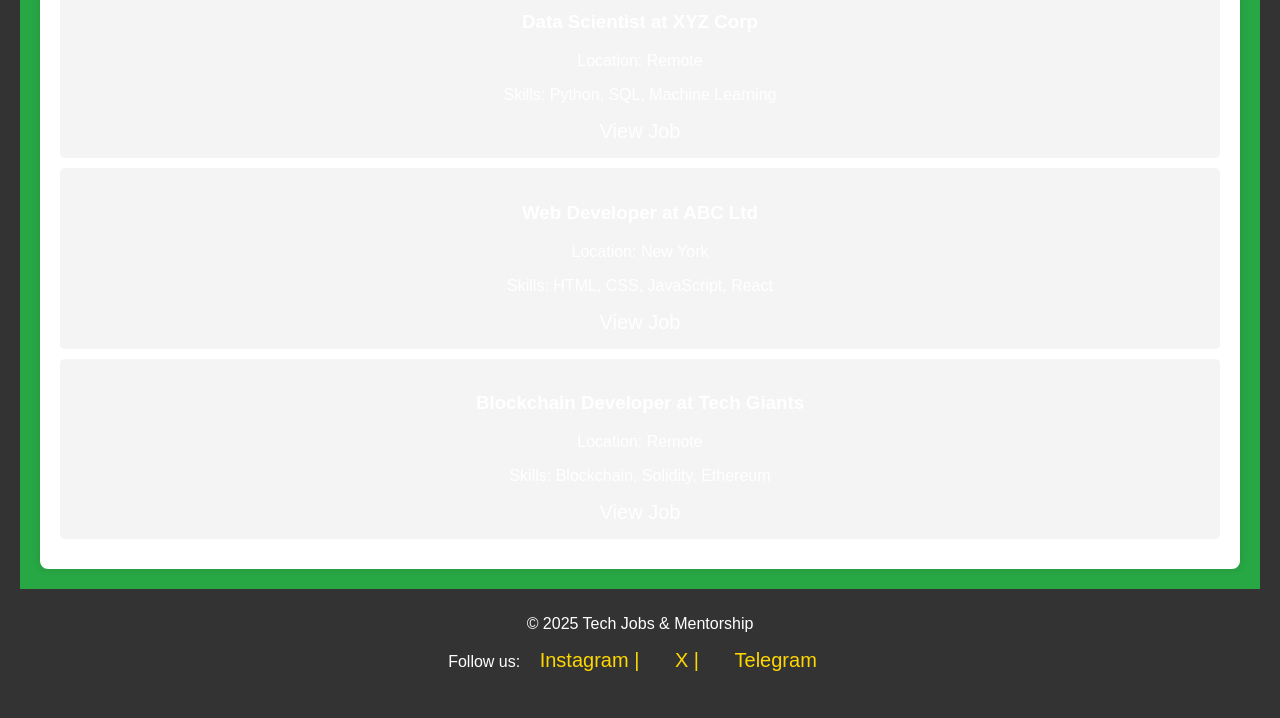
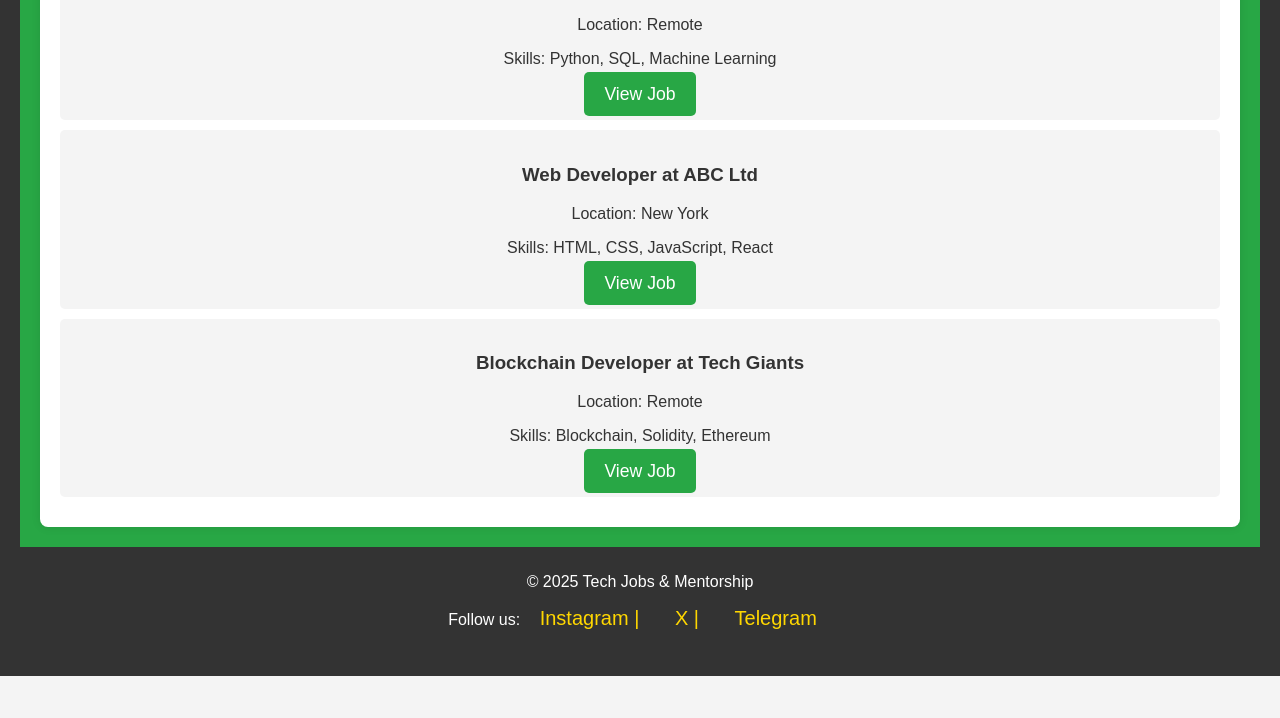
Before and after one commit to Evans200png/My-portifolio, a plain HTML site: page Tech-social-web/index.html in a window 1280 px wide. Shown: the part 554-1272 px from the top of the page. After the commit the page ends 1230 px from the top, so only its background shows below. Drawn offline with Linux system fonts and the light colour scheme.

Commit message:
my portifolio 1

```diff
--- a/Tech-social-web/index.html
+++ b/Tech-social-web/index.html
@@ -8,15 +8,12 @@
 </head>
 <body>
 
-<<<<<<< HEAD
     <header>
         <h1>Tech Jobs & Mentorship</h1><br>
         <nav>
-=======
     <header><!--web page heading-->
         <h1>Tech Jobs & Mentorship</h1>
         <nav><!--navigation bar description-->
->>>>>>> 13be14b8c395d0bc8589f340ada12cd8f850c7e3
             <a href="index.html">Home</a>
             <a href="jobs.html">Job Listings</a>
             <a href="mentors.html">Mentorship</a>
--- a/Tech-social-web/styles.css
+++ b/Tech-social-web/styles.css
@@ -52,6 +52,21 @@ section, .auth-form, .project-card {
     padding: 15px;
     margin-bottom: 10px;
     border-radius: 5px;
+    color: #333;
+}
+
+.btn{
+    color: white;
+    background-color: #28a745;
+    padding: 12px 20px;
+    font-size: 1.1em;
+    border: none;
+    border-radius: 5px;
+    cursor: pointer;
+}
+
+.btn:hover {
+    background-color: #3e0acf;
 }
 
 button.btn {
```
